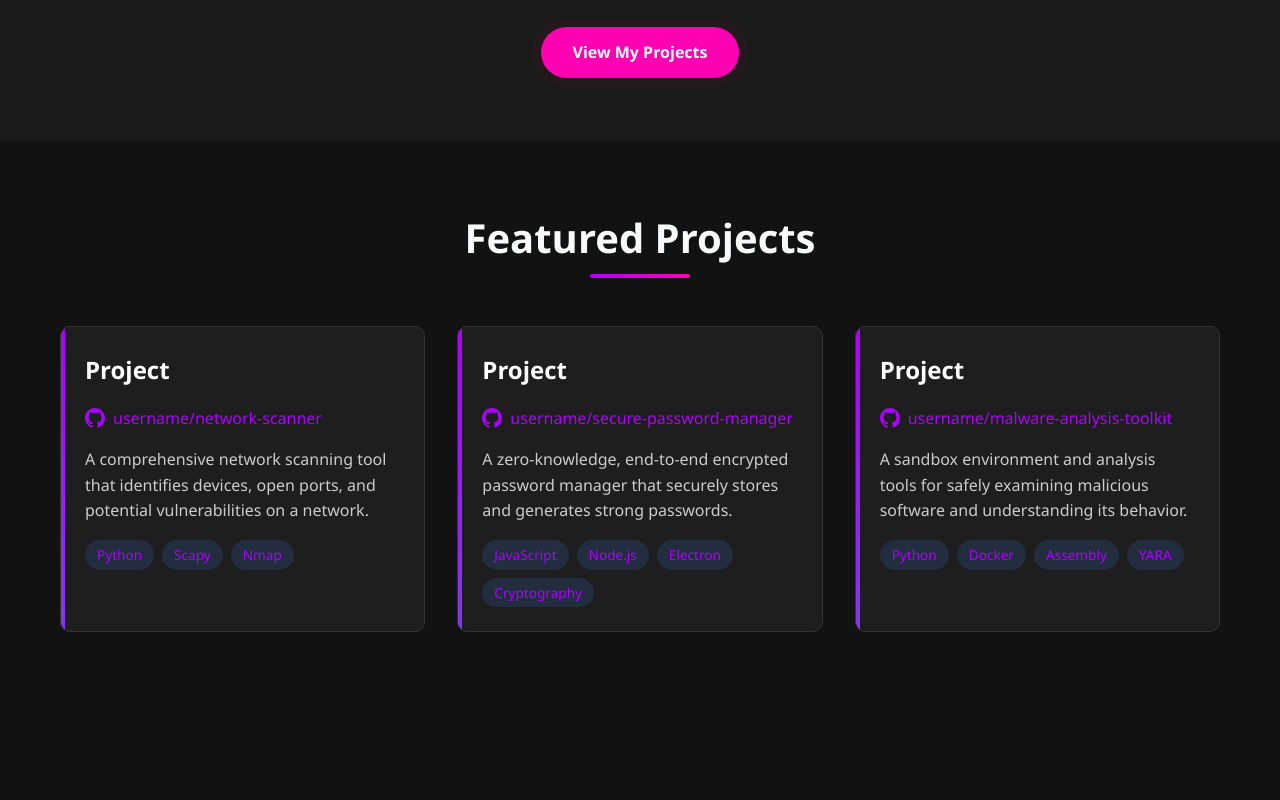
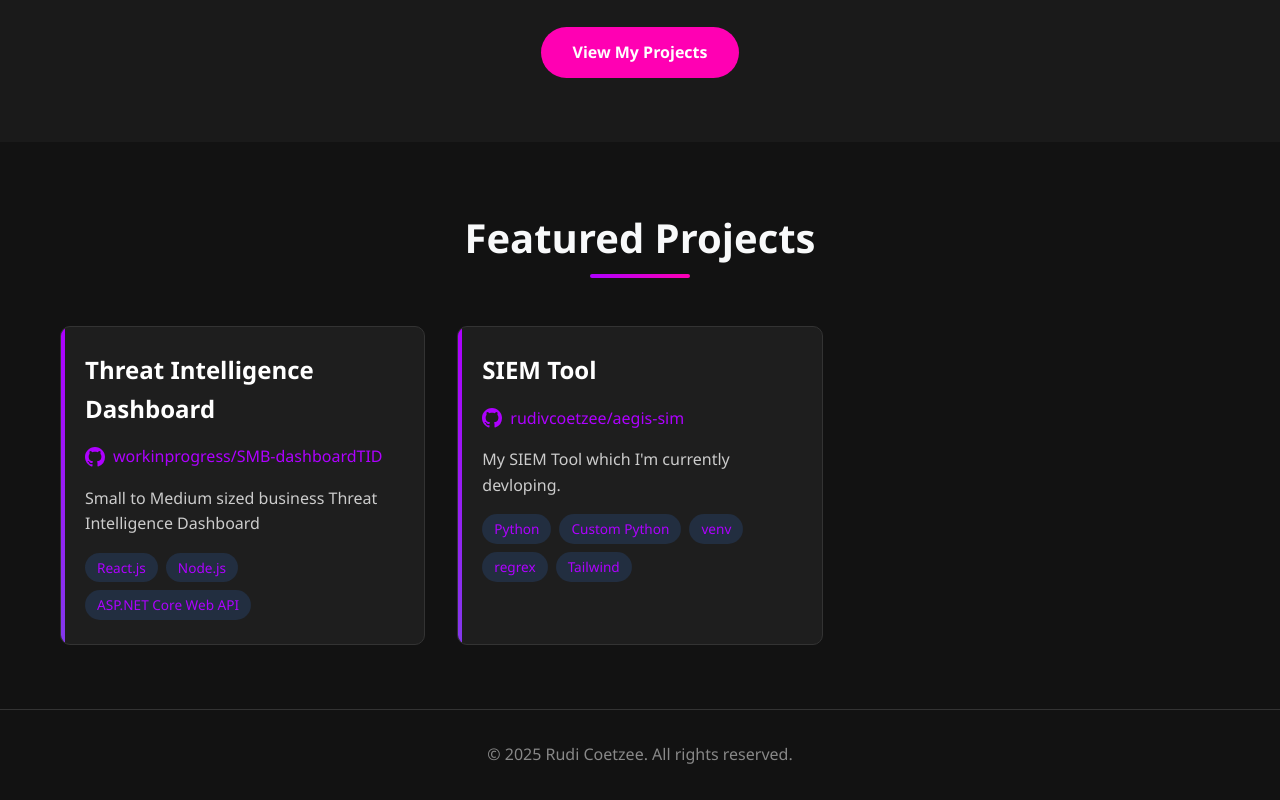
Before and after one commit to rudivcoetzee/cybersecurity-portfolio, a plain HTML site: page index.html in a window 1280 px wide. Shown: the part 550-1350 px from the top of the page. Before the commit the page ends 1246 px from the top, so only its background shows below. Drawn offline with Linux system fonts and the light colour scheme.

Commit message:
Changes to index.html, adjusted projects and their links, adjusted color scheme

```diff
--- a/index.html
+++ b/index.html
@@ -557,12 +557,12 @@
 <body>
     <header>
         <div class="container header-content">
-            <a href="#" class="logo">Rudi<span>Coetzee</span></a>
+            <a href="#" class="logo">Rudi<span>Coetzee</span>/homepage</a>
             <nav>
                 <ul>
                     <li><a href="#">Home</a></li>
                     <li><a href="#projects">Projects</a></li>
-                    <li><a href="#about">About</a></li>
+                    <li><a href="about.html">About</a></li>
                     <li><a href="#contact">Contact</a></li>
                 </ul>
             </nav>
@@ -589,43 +589,46 @@
             <div class="project-grid">
                 <div class="project-card">
                     <div class="project-card-content">
-                        <h3 class="project-title">Project</h3>
-                        <a href="https://github.com/username/network-scanner" class="project-repo">
+                        <h3 class="project-title">Threat Intelligence Dashboard</h3>
+                        <a href="https://github.com/rudivcoetzee/notyetadded" class="project-repo">
                             <svg width="20" height="20" fill="currentColor" viewBox="0 0 16 16">
                                 <path d="M8 0C3.58 0 0 3.58 0 8c0 3.54 2.29 6.53 5.47 7.59.4.07.55-.17.55-.38 0-.19-.01-.82-.01-1.49-2.01.37-2.53-.49-2.69-.94-.09-.23-.48-.94-.82-1.13-.28-.15-.68-.52-.01-.53.63-.01 1.08.58 1.23.82.72 1.21 1.87.87 2.33.66.07-.52.28-.87.51-1.07-1.78-.2-3.64-.89-3.64-3.95 0-.87.31-1.59.82-2.15-.08-.2-.36-1.02.08-2.12 0 0 .67-.21 2.2.82.64-.18 1.32-.27 2-.27.68 0 1.36.09 2 .27 1.53-1.04 2.2-.82 2.2-.82.44 1.1.16 1.92.08 2.12.51.56.82 1.27.82 2.15 0 3.07-1.87 3.75-3.65 3.95.29.25.54.73.54 1.48 0 1.07-.01 1.93-.01 2.2 0 .21.15.46.55.38A8.012 8.012 0 0 0 16 8c0-4.42-3.58-8-8-8z"></path>
                             </svg>
-                            username/network-scanner
+                            workinprogress/SMB-dashboardTID
                         </a>
-                        <p class="project-description">A comprehensive network scanning tool that identifies devices, open ports, and potential vulnerabilities on a network.</p>
+                        <p class="project-description">Small to Medium sized business Threat Intelligence Dashboard</p>
                         <div class="tech-stack">
-                            <span class="tech-badge">Python</span>
-                            <span class="tech-badge">Scapy</span>
-                            <span class="tech-badge">Nmap</span>
+                            <span class="tech-badge">React.js</span>
+                            <span class="tech-badge">Node.js</span>
+                            <span class="tech-badge">ASP.NET Core Web API</span>
                         </div>
                     </div>
                 </div>
                 <div class="project-card">
                     <div class="project-card-content">
-                        <h3 class="project-title">Project</h3>
-                        <a href="https://github.com/username/secure-password-manager" class="project-repo">
+                        <h3 class="project-title">SIEM Tool</h3>
+                        <a href="https://github.com/rudivcoetzee/aegis-siem" class="project-repo">
                             <svg width="20" height="20" fill="currentColor" viewBox="0 0 16 16">
                                 <path d="M8 0C3.58 0 0 3.58 0 8c0 3.54 2.29 6.53 5.47 7.59.4.07.55-.17.55-.38 0-.19-.01-.82-.01-1.49-2.01.37-2.53-.49-2.69-.94-.09-.23-.48-.94-.82-1.13-.28-.15-.68-.52-.01-.53.63-.01 1.08.58 1.23.82.72 1.21 1.87.87 2.33.66.07-.52.28-.87.51-1.07-1.78-.2-3.64-.89-3.64-3.95 0-.87.31-1.59.82-2.15-.08-.2-.36-1.02.08-2.12 0 0 .67-.21 2.2.82.64-.18 1.32-.27 2-.27.68 0 1.36.09 2 .27 1.53-1.04 2.2-.82 2.2-.82.44 1.1.16 1.92.08 2.12.51.56.82 1.27.82 2.15 0 3.07-1.87 3.75-3.65 3.95.29.25.54.73.54 1.48 0 1.07-.01 1.93-.01 2.2 0 .21.15.46.55.38A8.012 8.012 0 0 0 16 8c0-4.42-3.58-8-8-8z"></path>
                             </svg>
-                            username/secure-password-manager
+                            rudivcoetzee/aegis-sim
                         </a>
-                        <p class="project-description">A zero-knowledge, end-to-end encrypted password manager that securely stores and generates strong passwords.</p>
+                        <p class="project-description">My SIEM Tool which I'm currently devloping.</p>
                         <div class="tech-stack">
-                            <span class="tech-badge">JavaScript</span>
-                            <span class="tech-badge">Node.js</span>
-                            <span class="tech-badge">Electron</span>
-                            <span class="tech-badge">Cryptography</span>
+                            <span class="tech-badge">Python </span>
+                            <span class="tech-badge">Custom Python</span>
+
+
+                            <span class="tech-badge">venv</span>
+                            <span class="tech-badge">regrex</span>
+                            <span class="tech-badge">Tailwind</span>
                         </div>
                     </div>
                 </div>
-                <div class="project-card">
+                <!-- <div class="project-card">
                     <div class="project-card-content">
                         <h3 class="project-title">Project</h3>
-                        <a href="https://github.com/username/malware-analysis-toolkit" class="project-repo">
+                        <a href="https://github.com/rudivcoetzee/malware-analysis-toolkit" class="project-repo">
                             <svg width="20" height="20" fill="currentColor" viewBox="0 0 16 16">
                                 <path d="M8 0C3.58 0 0 3.58 0 8c0 3.54 2.29 6.53 5.47 7.59.4.07.55-.17.55-.38 0-.19-.01-.82-.01-1.49-2.01.37-2.53-.49-2.69-.94-.09-.23-.48-.94-.82-1.13-.28-.15-.68-.52-.01-.53.63-.01 1.08.58 1.23.82.72 1.21 1.87.87 2.33.66.07-.52.28-.87.51-1.07-1.78-.2-3.64-.89-3.64-3.95 0-.87.31-1.59.82-2.15-.08-.2-.36-1.02.08-2.12 0 0 .67-.21 2.2.82.64-.18 1.32-.27 2-.27.68 0 1.36.09 2 .27 1.53-1.04 2.2-.82 2.2-.82.44 1.1.16 1.92.08 2.12.51.56.82 1.27.82 2.15 0 3.07-1.87 3.75-3.65 3.95.29.25.54.73.54 1.48 0 1.07-.01 1.93-.01 2.2 0 .21.15.46.55.38A8.012 8.012 0 0 0 16 8c0-4.42-3.58-8-8-8z"></path>
                             </svg>
@@ -637,11 +640,39 @@
                             <span class="tech-badge">Docker</span>
                             <span class="tech-badge">Assembly</span>
                             <span class="tech-badge">YARA</span>
-                        </div>
+                        </div> -->
                     </div>
                 </div>
             </div>
         </div>
     </section>
+<footer>
+    <div class="container footer-content">
+        <p>&copy; 2025 Rudi Coetzee. All rights reserved.</p>
+    </div>
+    <a href="#top" class="back-to-top" id="back-to-top">
+        <svg viewBox="0 0 24 24" fill="currentColor" width="24" height="24">
+            <path d="M12,2A10,10,0,1,0,22,12,10.011,10.011,0,0,0,12,2Zm0,18a8,8,0,1,1,8-8A8.009,8.009,0,0,1,12,20Z"/>
+            <path d="M11.293,15.293l-3-3a1.001,1.001,0,0,1,.707-1.707h6a1.001,1.001,0,0,1,.707,1.707l-3,3A1.001,1.001,0,0,1,11.293,15.293Z"/>
+        </svg>
+    </a>
+</footer>
+<script>
+    // Back to top button functionality
+    const backToTopButton = document.getElementById('back-to-top');
+
+    window.addEventListener('scroll', () => {
+        if (window.scrollY > 300) {
+            backToTopButton.classList.add('visible');
+        } else {
+            backToTopButton.classList.remove('visible');
+        }
+    });
+
+    backToTopButton.addEventListener('click', (e) => {
+        e.preventDefault();
+        window.scrollTo({ top: 0, behavior: 'smooth' });
+    });
+</script>
 </body>
 </html>
```
